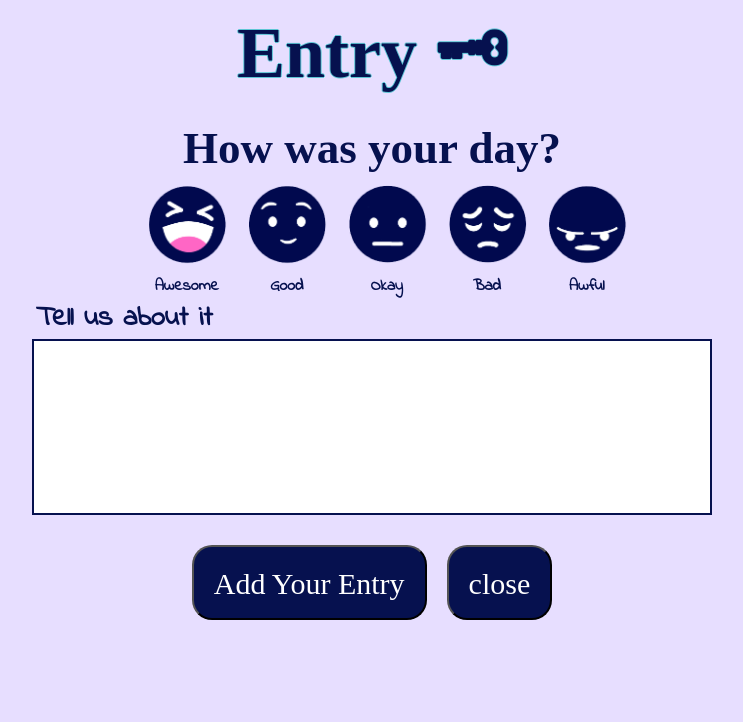
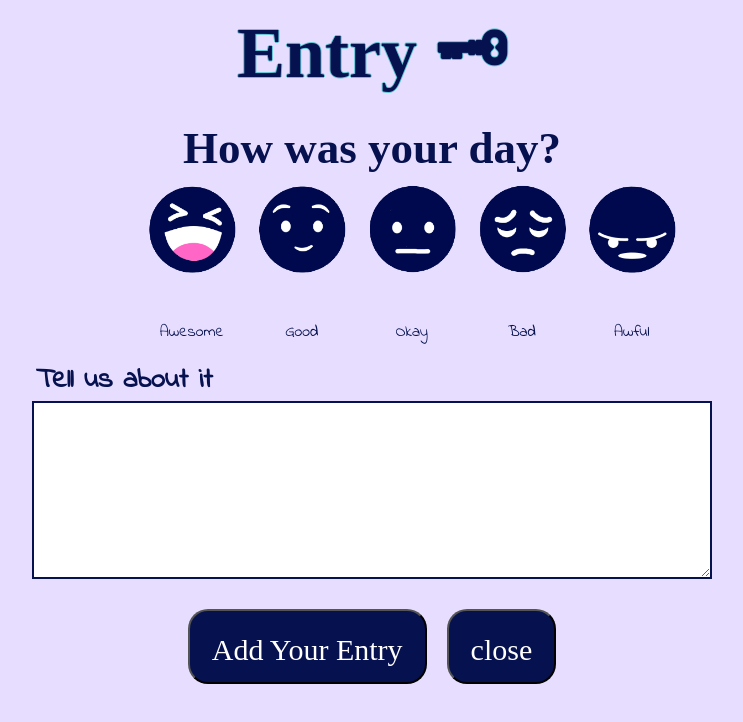
Before and after one commit to stpaloma23/dynamic-web-final-project-frontend, a React (Create React App) app: page /entry in a window 1280 px wide. Shown: the top 722 px of the page, without its empty margins (268-1011 px from the left). Built offline with nearby package versions, Linux system fonts and the light colour scheme; no server answers; a web font is replaced by a local one.

Commit message:
worked on feeling buttons

```diff
--- a/src/App.css
+++ b/src/App.css
@@ -61,7 +61,13 @@
 .login-submit-btn{
   margin-bottom: 30px;;
 }
-input {
+textarea {
+  margin-bottom: 30px;
+  width: inherit;
+  height: 30px;
+  border: #06114F 2px solid;
+}
+input{
   margin-bottom: 30px;
   width: inherit;
   height: 30px;
@@ -75,10 +81,11 @@ button {
   height: 75px;
   font-family: "Indie Flower";
   font-size: 40px;
-  padding: 20px;
+  padding: 22px;
   margin-bottom: 30px;
   border-radius: 20px;
-
+  align-self: center;
+  cursor: grab;
 }
 .login-page-contents {
   text-align: center;
@@ -103,7 +110,6 @@ button {
   display: flex;
   flex-direction: column;
   margin: 0 auto;
-  height: 100vh;
   width: 100%;
   align-items: center;
 }
@@ -118,19 +124,19 @@ button {
   justify-content: space-evenly;
 }
 .awesome {
-  background-color:#66b266;
+  background: url('../src/feelings/awesome.png');
 }
 .good {
-  background-color:#a5d46a;
+  background: url('../src/feelings/good.png');
 }
 .okay {
-  background-color:	#ffff80;
+  background:	url('../src/feelings/okay.png');
 }
 .bad {
-  background-color:	#ffc080;
+  background:	 url('../src/feelings/bad.png');
 }
 .awful {
-  background-color:#ffa080;
+  background: url('../src/feelings/awful.png');
 }
 .feelings-wrapper {
   width: 100%;
@@ -153,14 +159,26 @@ button {
   display: flex;
   flex-direction: column;
 }
-.emotion {
+.emotion-button {
   display: flex;
   flex-direction: column;
   align-items: center;
   padding-left: 10px;
   padding-right: 10px;
 }
-.emotion:hover {
+.emotion-button-visited {
+  border: #06114F solid 2px;
+  border-radius: 20px;
+}
+.emotion-button button {
+  border: 0px;
+}
+.emotion {
+  height:90px;
+  width: 90px;
+  background-size: contain;
+}
+.emotion-button:hover {
   border: #06114F solid 2px;
   border-radius: 20px;
   cursor:grab;
@@ -174,6 +192,7 @@ button {
 .blog-post {
   width: 100%;
   min-height: 170px;
+  resize: vertical;
 }
 .make-entry-button {
   font-family: Shrikhand;
@@ -208,9 +227,10 @@ header {
   display: flex;
   flex-direction: column;
   width: 30%;
-  border-right:  #06114F solid 2px;
+  border-right:  #06114F solid 3px;
   background-color: #A782EC;
   padding-left: 20px;
+  margin-right: 10px;
 }
 nav {
   display: flex;
@@ -265,7 +285,12 @@ nav a {
 }
 a {
   text-decoration: none;
+  font-weight: bold;
 }
+a:visited {
+  color:inherit;
+}
+
 button {
   background-color: #06114F;
   color: white;
@@ -276,6 +301,15 @@ button {
   margin-right: 13px;
 }
 .header-options{
-  padding: 10px;
-  border-bottom: 1px solid #06114F;
+  padding: 5px;
+  cursor: grab;
 }
+.header-options:hover {
+  background-color: #06114F;
+  color:white;
+  margin-right: 10px;
+}
+.page-contents {
+  display: flex;
+  flex-direction: column;
+}
--- a/src/components/Feelings.js
+++ b/src/components/Feelings.js
@@ -1,32 +1,48 @@
-import React from 'react';
-import awesome from "../feelings/awesome.png"
-import awful from "../feelings/awful.png"
-import bad from "../feelings/bad.png"
-import good from "../feelings/good.png"
-import okay from "../feelings/okay.png"
+import React, { useState } from 'react';
 
+function Feelings({setFeeling}){
+    const [border, setBorder] = useState(false);
+    function good() {
+        setBorder(true)
+        setFeeling("good");
+    }
+    function awesome() {
+        setBorder(true)
+        setFeeling("awesome");
+    }
+    function bad() {
+        setBorder(true)
+        setFeeling("bad");
+    }
+    function okay() {
+        setBorder(true)
+        setFeeling("okay");
+    }
+    function awful() {
+        setBorder(true)
+        setFeeling("awful");
+    }
 
-function Feelings({}){
     return (
         <div className="feelings-contents">
-            <div className='emotion'>
-                <img className='circle' src={awesome}/>
+            <div className='emotion-button' name="awesomeDay">
+                <button className={border ? "emotion-button-visited emotion awesome" : 'emotion awesome'} onClick={awesome} ></button>
                 <p>Awesome</p>
             </div>
-            <div className='emotion'>
-                <img className='circle' src={good}/>
+            <div className='emotion-button' name="goodDay">
+                <button className={border ? "emotion-button-visited emotion good" : 'emotion good'} onClick={good}></button>
                 <p>Good</p>
             </div>
-            <div className='emotion'>
-                <img className='circle' src={okay}/>
+            <div className='emotion-button' name="okayDay">
+                <button className={border ? "emotion-button-visited emotion okay" : 'emotion okay'} onClick={okay}></button>
                 <p>Okay</p>
             </div>
-            <div className='emotion'>
-                <img className='circle' src={bad}/>
+            <div className='emotion-button' name="badDay">
+                <button className={border ? "emotion-button-visited emotion bad" : 'emotion bad'} onClick={bad}></button>
                 <p>Bad</p>
             </div>
-            <div className='emotion'>
-                <img className='circle' src={awful}/>
+            <div className='emotion-button' name="awfulDay">
+                <button className={border ? "emotion-button-visited emotion awful" : 'emotion awful'} onClick={awful}></button>
                 <p>Awful</p>
             </div>
         </div>
--- a/src/components/Header.js
+++ b/src/components/Header.js
@@ -24,7 +24,7 @@ function Header({isLoggedIn, setIsLoggedIn, userInformation, setUserInformation}
         <header>
             <h1 className='logo'>Entry🗝</h1>
             <nav>
-                <p className='header-options'>Hi {displayName}</p>
+                <p>Hi {displayName}</p>
                 <div className='header-options'>
                     <FontAwesomeIcon icon={faLock} className="icons"/>
                     <a href='/home'>My Entries</a>
@@ -35,7 +35,7 @@ function Header({isLoggedIn, setIsLoggedIn, userInformation, setUserInformation}
                 </div>
                 <div className='header-options'>
                     <FontAwesomeIcon icon={faPenToSquare} className="icons"/>
-                    <a href="/entry"> Write an Entry</a>
+                    <a href="/entry">Write an Entry</a>
                 </div>
                 <div className='header-options'>
                     <FontAwesomeIcon icon={faRightFromBracket} className="icons"/>
--- a/src/pages/HowIsYourDayPage.js
+++ b/src/pages/HowIsYourDayPage.js
@@ -11,6 +11,7 @@ function HowIsYourDayPage(){
     const navigateToHomePage = () => {
         navigate('/home');
     };
+    console.log(feeling);
     return (
         <div className="page-wrapper create-entry-wrapper">
             <div className="create-entry-content-wrapper">
@@ -21,9 +22,11 @@ function HowIsYourDayPage(){
                     <div className="journal-entry-wrapper">
                         <h1>How was your day?</h1>
                         <div className="feelings-wrapper">
-                            <Feelings/>
+                            <Feelings
+                                setFeeling={setFeeling}
+                            />
                             <label htmlFor="blogPost"><h4>Tell us about it</h4></label>
-                            <input type="text" name="blogPost" className="blog-post"/>
+                            <textarea type="text" name="blogPost" className="blog-post"/>
                             <div className="submit-or-close-buttons">
                                 <button className="make-entry-button">Add Your Entry</button>
                                 <button className="close-entry-button" onClick={navigateToHomePage}>close</button>
```
